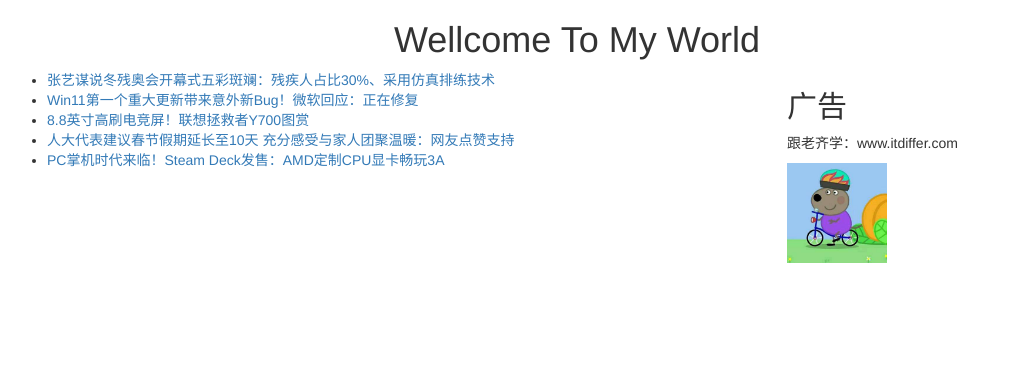
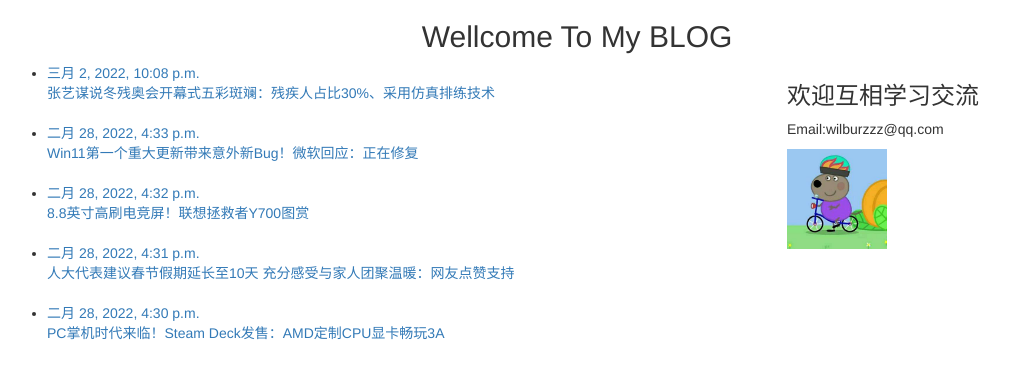
Before and after one commit to WilburZHY/WilburZSite, a Django app: page /blog/ in a window 1280 px wide. Shown: the top 379 px of the page, without its empty margins (63-1073 px from the left). Run offline with Django 3.2, Linux system fonts and the light colour scheme; data comes from the database, SQL or seed files in the repository; both versions use the stored data as it was after the commit; some libraries are stand-ins or nearby versions.

Commit message:
2022.3.2 22:14 HOME UPDATE

```diff
--- a/myblog/templates/blog/content.html
+++ b/myblog/templates/blog/content.html
@@ -17,8 +17,8 @@
         <div>{{ article.body }}</div>
     </div>
     <div class="col-xs-6 col-md-4">
-        <h2>广告</h2>
-        <p>跟老齐学：www.itdiffer.com</p>
+        <h3>欢迎互相学习交流</h3>
+        <p>Email:wilburzzz@qq.com</p>
         <img src="{% static '/images/mouse.jpg' %}" width="100px">
     </div>
 </div>
--- a/myblog/templates/blog/titles.html
+++ b/myblog/templates/blog/titles.html
@@ -7,19 +7,20 @@
 {% load static %}
 
 <div class="row text-center vertical-middle-sm">
-    <h1>Wellcome To My World</h1>
+    <h2>Wellcome To My BLOG</h2>
 </div>
 <div class="row">
     <div class="col-xs-12 col-md-8">
     <ul>
     {% for blog in blogs %}
-        <li><a href="{{ blog.id }}">{{ blog.title }}</a></li>
+        <li><a href="{{ blog.id }}">{{ blog.publish }}<br>{{ blog.title }}</a></li>
+        <br>
     {% endfor %}
     </ul>
     </div>
     <div class="col-xs-6 col-md-4">
-        <h2>广告</h2>
-        <p>跟老齐学：www.itdiffer.com</p>
+        <h3>欢迎互相学习交流</h3>
+        <p>Email:wilburzzz@qq.com</p>
         <img src="{% static '/images/mouse.jpg' %}" width="100px">
     </div>
 </div>
```
Also changed, not shown: myblog/db.sqlite3.
